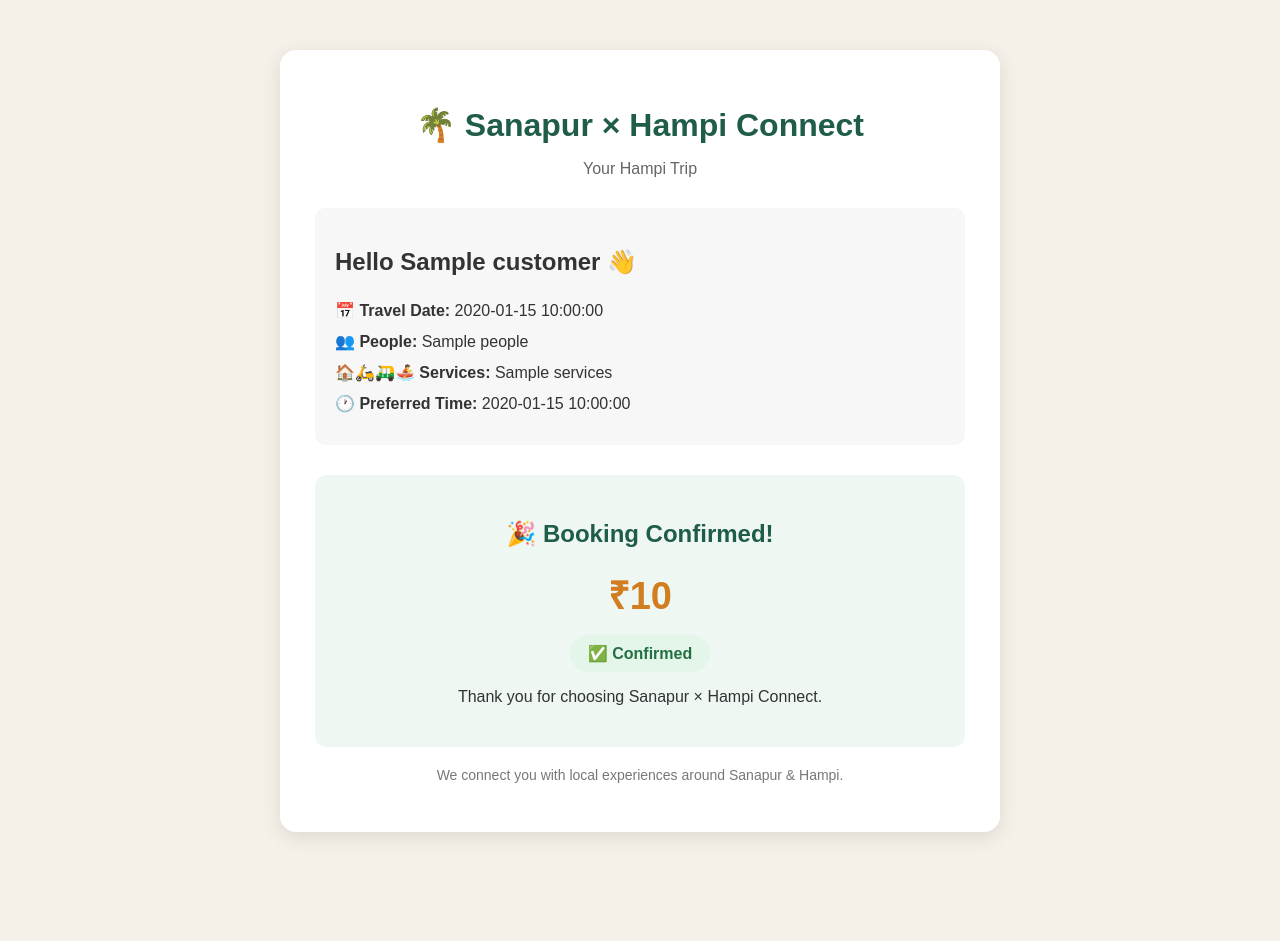
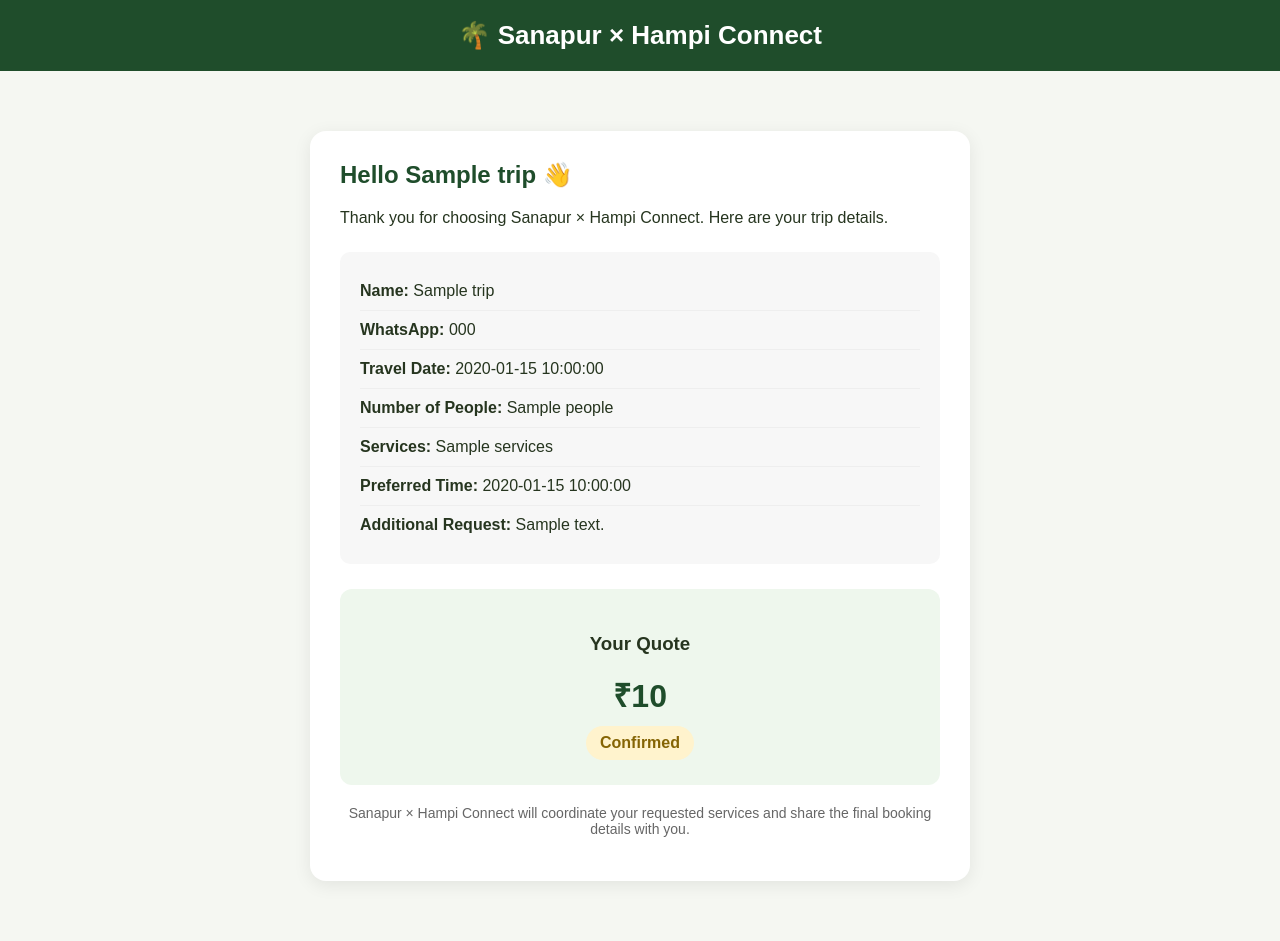
Before and after one commit to shreeramvalimiki/sanapur-hampi-connect, a Flask app: template templates/quote.html in a window 1280 px wide. Before the commit the page ends 837 px from the top, so only its background shows below. Run offline with Flask 3, Linux system fonts and the light colour scheme; the template is opened without the code that fills it: most values are stand-ins (such as "Sample title", 1, 10 or a date in 2020).

Commit message:
Update quote.html

```diff
--- a/templates/quote.html
+++ b/templates/quote.html
@@ -1,247 +1,243 @@
 <!DOCTYPE html>
 <html lang="en">
-
 <head>
-
     <meta charset="UTF-8">
     <meta name="viewport" content="width=device-width, initial-scale=1.0">
 
-    <title>Your Hampi Quote - Sanapur × Hampi Connect</title>
+    <title>Your Trip Quote | Sanapur × Hampi Connect</title>
 
     <style>
+        * {
+            box-sizing: border-box;
+        }
 
         body {
             margin: 0;
             font-family: Arial, sans-serif;
-            background-color: #f5f1e8;
-            color: #333;
+            background: #f5f7f2;
+            color: #26351f;
+        }
+
+        header {
+            background: #1f4d2b;
+            color: white;
+            padding: 20px;
+            text-align: center;
+        }
+
+        header h1 {
+            margin: 0;
+            font-size: 26px;
         }
 
         .container {
-            max-width: 650px;
-            margin: 50px auto;
-            background-color: white;
-            padding: 35px;
-            border-radius: 16px;
-            box-shadow: 0 5px 20px rgba(0, 0, 0, 0.1);
+            max-width: 700px;
+            margin: 40px auto;
+            padding: 20px;
         }
 
-        .logo {
-            text-align: center;
-            color: #1f5c4a;
+        .card {
+            background: white;
+            padding: 30px;
+            border-radius: 16px;
+            box-shadow: 0 4px 18px rgba(0,0,0,0.08);
         }
 
-        .logo h1 {
-            margin-bottom: 5px;
-        }
-
-        .subtitle {
-            text-align: center;
-            color: #666;
+        h2 {
+            margin-top: 0;
+            color: #1f4d2b;
         }
 
         .customer {
-            margin-top: 30px;
+            margin-top: 25px;
             padding: 20px;
-            background-color: #f7f7f7;
+            background: #f7f7f7;
             border-radius: 10px;
         }
 
-        .details {
-            margin-top: 25px;
+        .detail {
+            padding: 10px 0;
+            border-bottom: 1px solid #eeeeee;
         }
 
-        .details p {
-            margin: 12px 0;
+        .detail:last-child {
+            border-bottom: none;
         }
 
-        .quote {
-            margin-top: 30px;
-            padding: 25px;
-            text-align: center;
-            background-color: #eef7f2;
-            border-radius: 12px;
+        .label {
+            font-weight: bold;
         }
 
-        .quote h2 {
-            color: #1f5c4a;
+        .quote-box {
+            margin-top: 25px;
+            padding: 25px;
+            background: #eef7ed;
+            border-radius: 12px;
+            text-align: center;
         }
 
         .amount {
-            font-size: 38px;
+            font-size: 32px;
             font-weight: bold;
-            color: #d17d20;
-            margin: 15px 0;
+            color: #1f4d2b;
+            margin: 10px 0;
         }
 
         .status {
             display: inline-block;
-            padding: 9px 18px;
+            padding: 8px 14px;
             border-radius: 20px;
+            background: #fff3cd;
+            color: #856404;
             font-weight: bold;
-        }
-
-        .waiting {
-            background-color: #fff0d6;
-            color: #a45d00;
-        }
-
-        .quoted {
-            background-color: #e7f0ff;
-            color: #24558c;
-        }
-
-        .confirmed {
-            background-color: #e4f5e9;
-            color: #247044;
         }
 
         button {
             width: 100%;
-            padding: 14px;
-            margin-top: 20px;
+            margin-top: 25px;
+            padding: 15px;
             border: none;
-            border-radius: 8px;
-            background-color: #1f5c4a;
+            border-radius: 10px;
+            background: #1f7a3a;
             color: white;
             font-size: 17px;
+            font-weight: bold;
             cursor: pointer;
         }
 
         button:hover {
-            background-color: #16483a;
+            background: #155c2a;
         }
 
         .note {
+            margin-top: 20px;
+            color: #666;
+            font-size: 14px;
             text-align: center;
-            color: #777;
-            margin-top: 20px;
-            font-size: 14px;
         }
 
+        a {
+            color: #1f7a3a;
+        }
     </style>
-
 </head>
-
 
 <body>
 
+<header>
+    <h1>🌴 Sanapur × Hampi Connect</h1>
+</header>
+
 <div class="container">
 
-    <div class="logo">
+    <div class="card">
 
-        <h1>🌴 Sanapur × Hampi Connect</h1>
+        <h2>Hello {{ trip["name"] }} 👋</h2>
 
-        <p class="subtitle">
-            Your Hampi Trip
+        <p>
+            Thank you for choosing Sanapur × Hampi Connect.
+            Here are your trip details.
         </p>
+
+        <div class="customer">
+
+            <div class="detail">
+                <span class="label">Name:</span>
+                {{ trip["name"] }}
+            </div>
+
+            <div class="detail">
+                <span class="label">WhatsApp:</span>
+                {{ trip["phone"] }}
+            </div>
+
+            <div class="detail">
+                <span class="label">Travel Date:</span>
+                {{ trip["travel_date"] }}
+            </div>
+
+            <div class="detail">
+                <span class="label">Number of People:</span>
+                {{ trip["people"] }}
+            </div>
+
+            <div class="detail">
+                <span class="label">Services:</span>
+                {{ trip["services"] }}
+            </div>
+
+            {% if trip["preferred_time"] %}
+            <div class="detail">
+                <span class="label">Preferred Time:</span>
+                {{ trip["preferred_time"] }}
+            </div>
+            {% endif %}
+
+            {% if trip["message"] %}
+            <div class="detail">
+                <span class="label">Additional Request:</span>
+                {{ trip["message"] }}
+            </div>
+            {% endif %}
 
         </div>
 
+        <div class="quote-box">
 
-    <div class="customer">
+            <h3>Your Quote</h3>
 
-        <h2>Hello {{ customer["name"] }} 👋</h2>
+            {% if trip["quote_amount"] and trip["quote_amount"] > 0 %}
 
-        <div class="details">
+                <div class="amount">
+                    ₹{{ "%.0f"|format(trip["quote_amount"]) }}
+                </div>
+
+                <div class="status">
+                    {{ trip["status"] }}
+                </div>
+
+                {% if trip["status"] != "Confirmed" %}
+
+                <form
+                    method="POST"
+                    action="{{ url_for('confirm_quote', request_id=trip['id']) }}"
+                >
+
+                    <button type="submit">
+                        Confirm My Booking
+                    </button>
+
+                </form>
+
+                {% endif %}
+
+            {% else %}
 
                 <p>
-                📅 <strong>Travel Date:</strong>
-                {{ customer["travel_date"] }}
+                    Your request has been received.
                 </p>
 
                 <p>
-                👥 <strong>People:</strong>
-                {{ customer["people"] }}
+                    We are preparing your quote.
+                    Please check again shortly.
                 </p>
 
-            <p>
-                🏠🛵🛺🚣 <strong>Services:</strong>
-                {{ customer["services"] }}
-            </p>
+                <div class="status">
+                    {{ trip["status"] }}
+                </div>
 
-            <p>
-                🕐 <strong>Preferred Time:</strong>
-                {{ customer["preferred_time"] }}
+            {% endif %}
+
+        </div>
+
+        <p class="note">
+            Sanapur × Hampi Connect will coordinate your requested services
+            and share the final booking details with you.
         </p>
 
     </div>
 
 </div>
 
-
-    {% if customer["status"] == "Pending" %}
-
-        <div class="quote">
-
-            <h2>⏳ Checking Availability</h2>
-
-            <p>
-                We are checking the availability for your requested services.
-            </p>
-
-            <span class="status waiting">
-                🟡 Pending
-            </span>
-
-        </div>
-
-
-    {% elif customer["status"] == "Quote Sent" %}
-
-        <div class="quote">
-
-            <h2>💰 Your Trip Quote</h2>
-
-            <div class="amount">
-                ₹{{ customer["quote_amount"] }}
-            </div>
-
-            <p>
-                Availability has been checked and your quotation is ready.
-            </p>
-
-            <form method="POST"
-                  action="/quote/{{ customer['id'] }}/confirm">
-
-                <button type="submit">
-                    ✅ Confirm My Booking
-                </button>
-
-            </form>
-
-        </div>
-
-
-    {% elif customer["status"] == "Confirmed" %}
-
-        <div class="quote">
-
-            <h2>🎉 Booking Confirmed!</h2>
-
-            <div class="amount">
-                ₹{{ customer["quote_amount"] }}
-            </div>
-
-            <span class="status confirmed">
-                ✅ Confirmed
-            </span>
-
-            <p>
-                Thank you for choosing Sanapur × Hampi Connect.
-            </p>
-
-        </div>
-
-    {% endif %}
-
-
-    <p class="note">
-        We connect you with local experiences around Sanapur & Hampi.
-    </p>
-
-</div>
-
 </body>
-
 </html>
```
Lines whose indentation alone changed are shown as unchanged.
